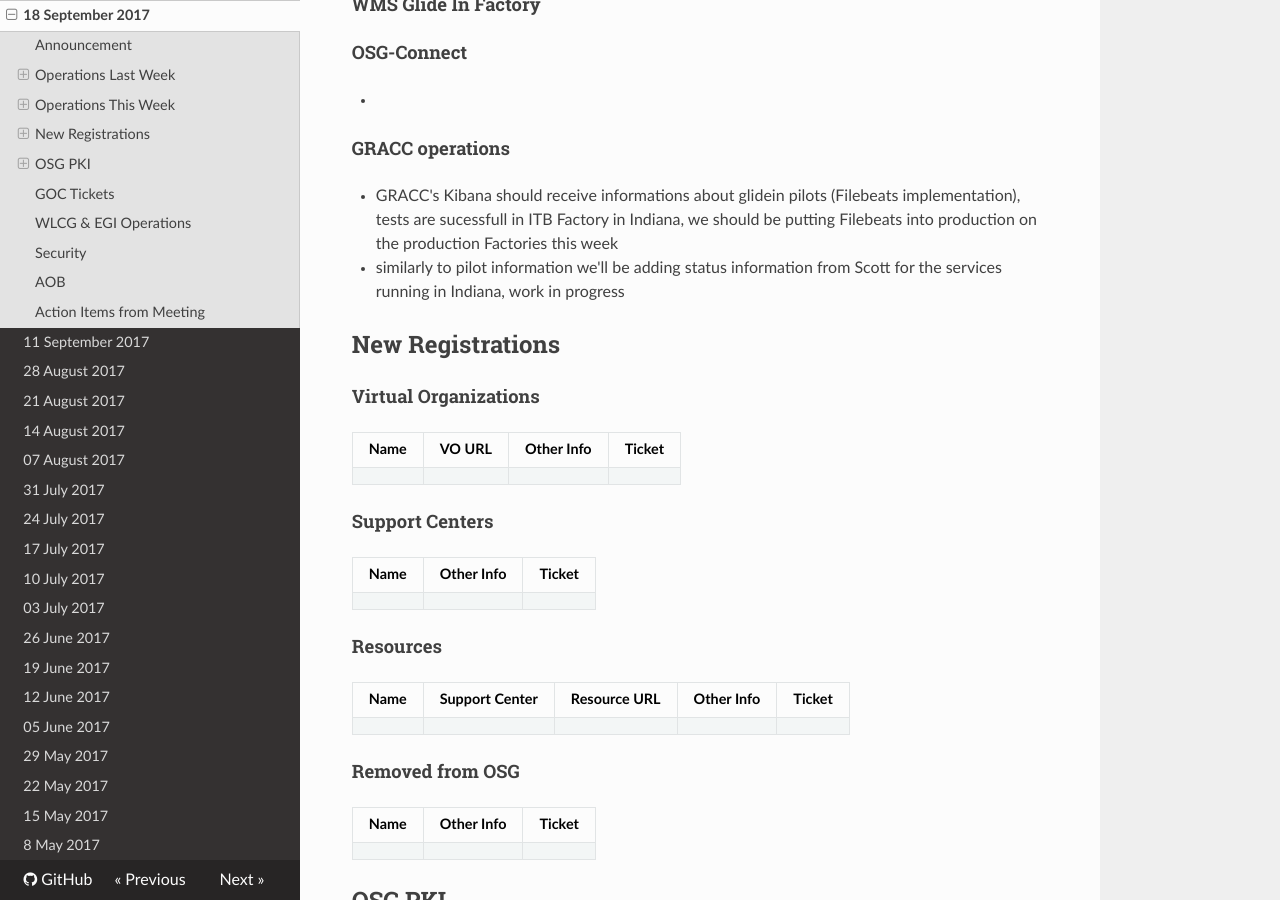
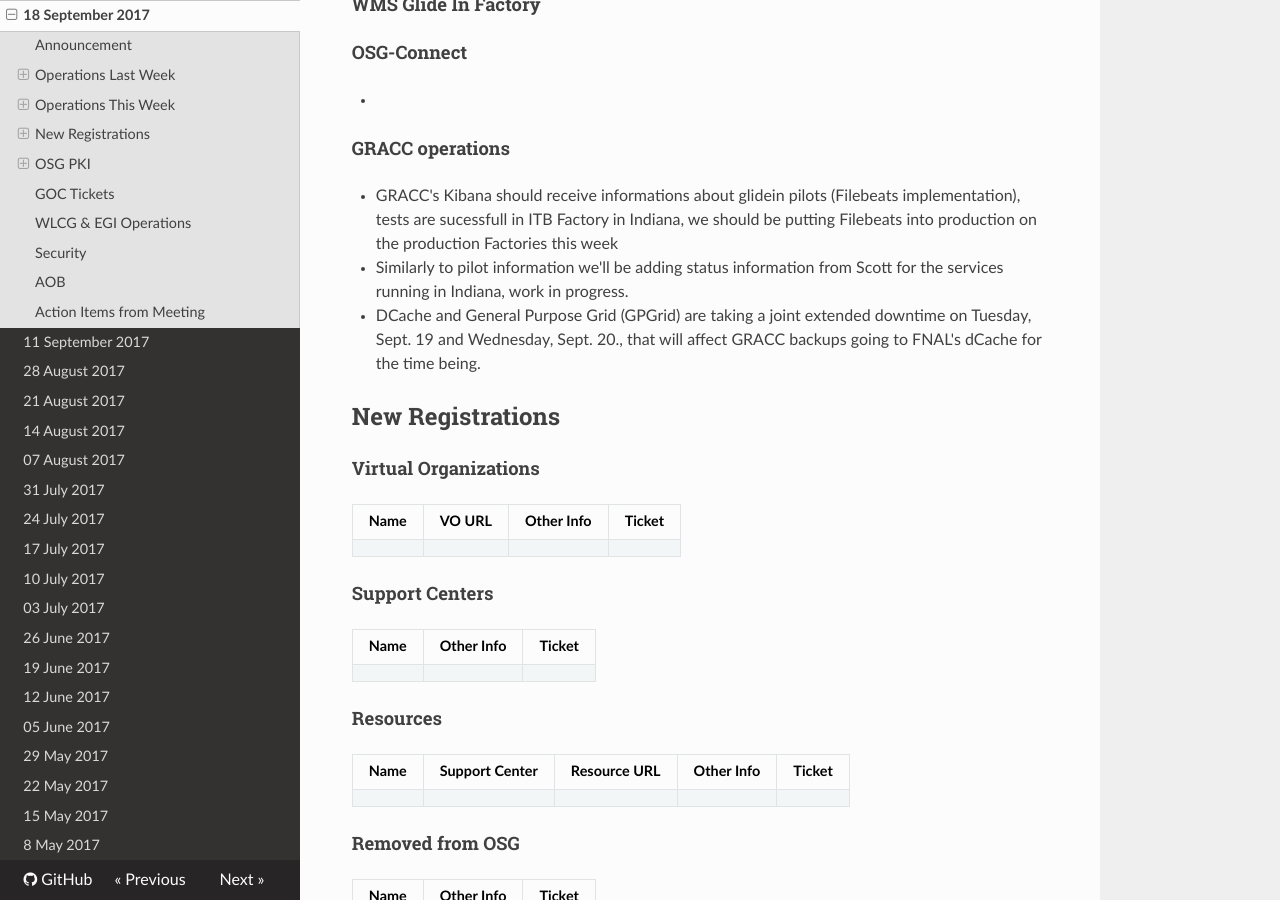
Before and after one commit to osg-htc/operations, an MkDocs documentation site: the page built from docs/WeeklyMinutes/18Sep2017.md, in a window 1280 px wide and 900 px high, scrolled down 2140 px. Built offline with MkDocs 1.6.1, drawn with Linux system fonts in a browser that asks for light colours; nearby versions of some CDN libraries; old or Windows-style settings are respelled for this version of MkDocs.

Commit message:
Update 18Sep2017.md
GRACC update

```diff
--- a/docs/WeeklyMinutes/18Sep2017.md
+++ b/docs/WeeklyMinutes/18Sep2017.md
@@ -53,7 +53,8 @@
 
 #### GRACC operations
    * GRACC's Kibana should receive informations about glidein pilots (Filebeats implementation), tests are sucessfull in ITB Factory in Indiana, we should be putting Filebeats into production on the production Factories this week
-   * similarly to pilot information we'll be adding status information from Scott for the services running in Indiana, work in progress
+   * Similarly to pilot information we'll be adding status information from Scott for the services running in Indiana, work in progress.
+   * DCache and General Purpose Grid (GPGrid) are taking a joint extended downtime on Tuesday, Sept. 19 and Wednesday, Sept. 20., that will affect GRACC backups going to FNAL's dCache for the time being.
 
 ## New Registrations
 
```
